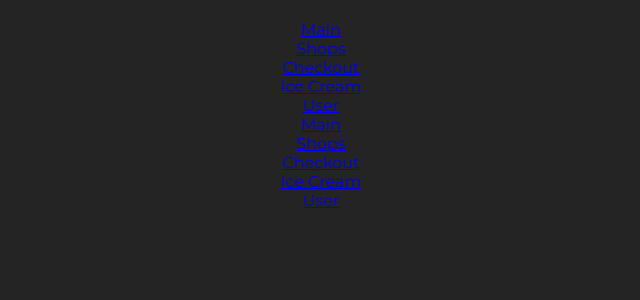
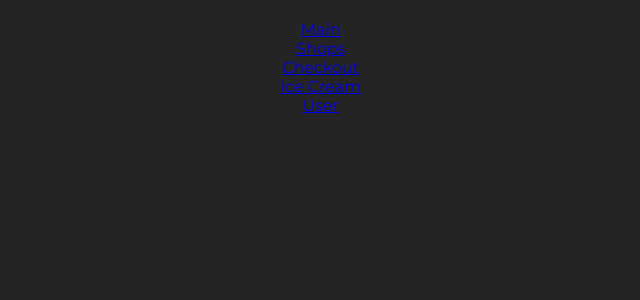
Before and after one commit to squirrellypenguin/Frozzy-React-Frontend, a React (Create React App) app: page /shop in a window 1280 px wide. Shown: the top 300 px of the page, without its empty margins (319-959 px from the left). Built offline with nearby package versions, Linux system fonts and the light colour scheme; no server answers.

Commit message:
add button for user

```diff
--- a/src/components/foot.js
+++ /dev/null
@@ -1,26 +0,0 @@
-import React from 'react';
-import { Link } from 'react-router-dom';
-
-const Foot = (props) => {
-    return(
-        <div>
-            <Link to="/">
-                <div>Main</div>
-            </Link>
-            <Link to="/shop">
-                <div>Shops</div>
-            </Link>
-            <Link to="/checkout">
-                <div>Checkout</div>
-            </Link>
-            <Link to="/icecream">
-                <div>Ice Cream</div>
-            </Link>
-            <Link to="/user">
-                <div>User</div>
-            </Link>
-        </div>
-    )
-}
-
-export default Foot
--- a/src/pages/shop.js
+++ b/src/pages/shop.js
@@ -68,7 +68,6 @@ console.log(average);
   return (
 
    <div>{shop}
-   <Footer />
    </div>
   )
 };
```
